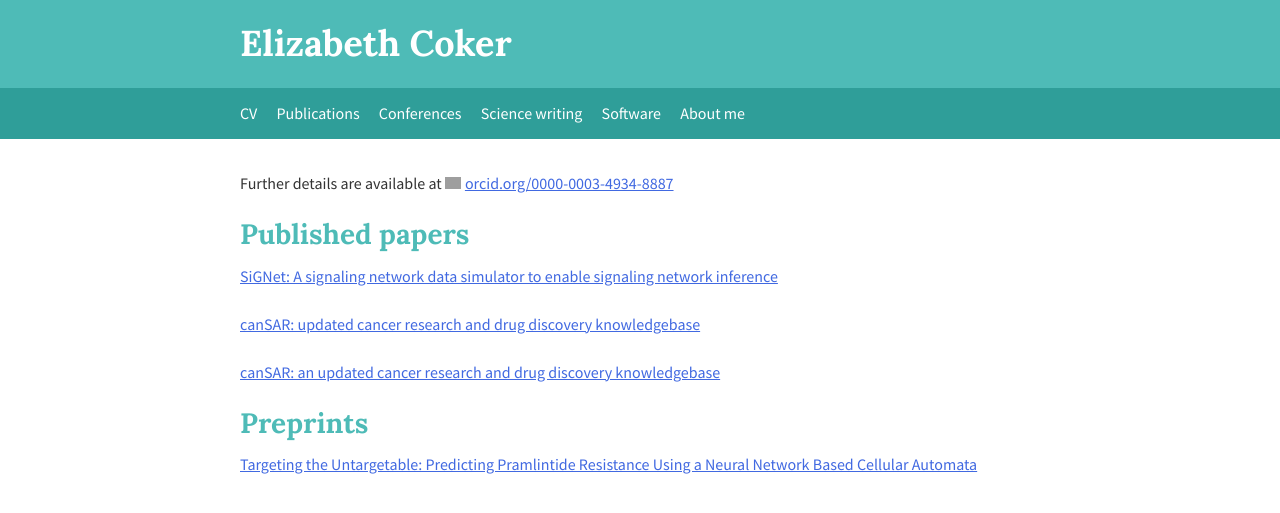
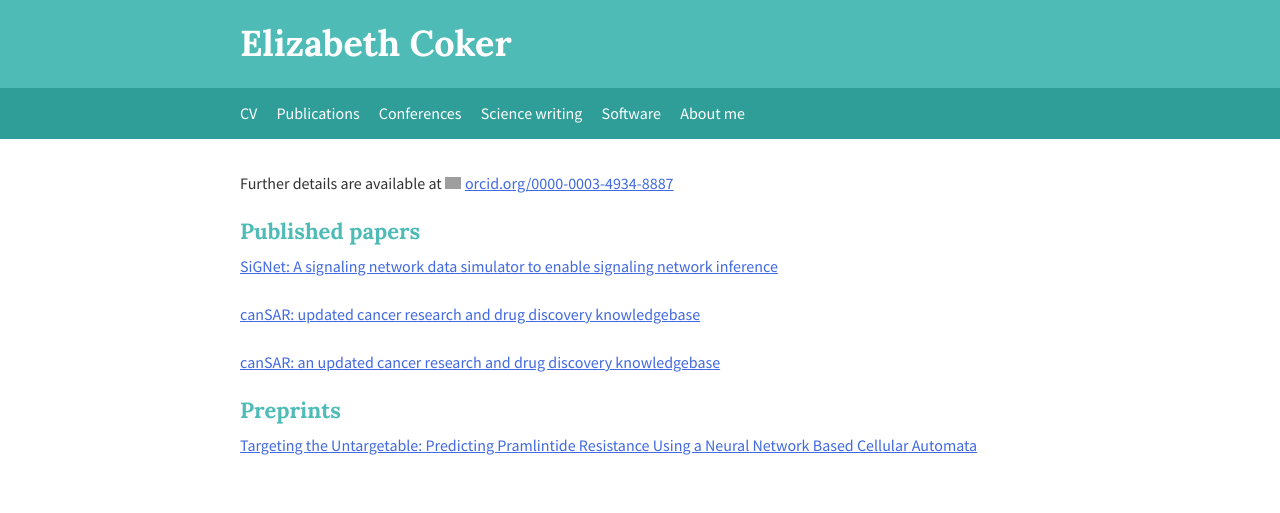
Before and after one commit to eac54/eac54.github.io, a Jekyll site: the page built from Publications/index.md, in a window 1280 px wide. Shown: the top 513 px of the page. Built offline with Jekyll 4.4.1, drawn with Linux system fonts in a browser that asks for light colours; grey boxes are pictures that could not be loaded.

```diff
--- a/Publications/index.md
+++ b/Publications/index.md
@@ -4,12 +4,12 @@ title: Publications
 
 Further details are available at <a href="https://orcid.org/0000-0003-4934-8887" target="orcid.widget" rel="noopener noreferrer" style="vertical-align:top;"><img src="https://orcid.org/sites/default/files/images/orcid_16x16.png" style="width:1em;margin-right:.25em;" alt="ORCID iD icon">orcid.org/0000-0003-4934-8887</a>
 
-## Published papers
+### Published papers
 [SiGNet: A signaling network data simulator to enable signaling network inference](http://journals.plos.org/plosone/article?id=10.1371/journal.pone.0177701)
 
 [canSAR: updated cancer research and drug discovery knowledgebase](http://www.ncbi.nlm.nih.gov/pubmed/24304894)
 
 [canSAR: an updated cancer research and drug discovery knowledgebase](http://www.ncbi.nlm.nih.gov/pubmed/26673713)
 
-## Preprints
+### Preprints
 [Targeting the Untargetable: Predicting Pramlintide Resistance Using a Neural Network Based Cellular Automata](https://www.biorxiv.org/content/early/2017/11/11/211383)
```
